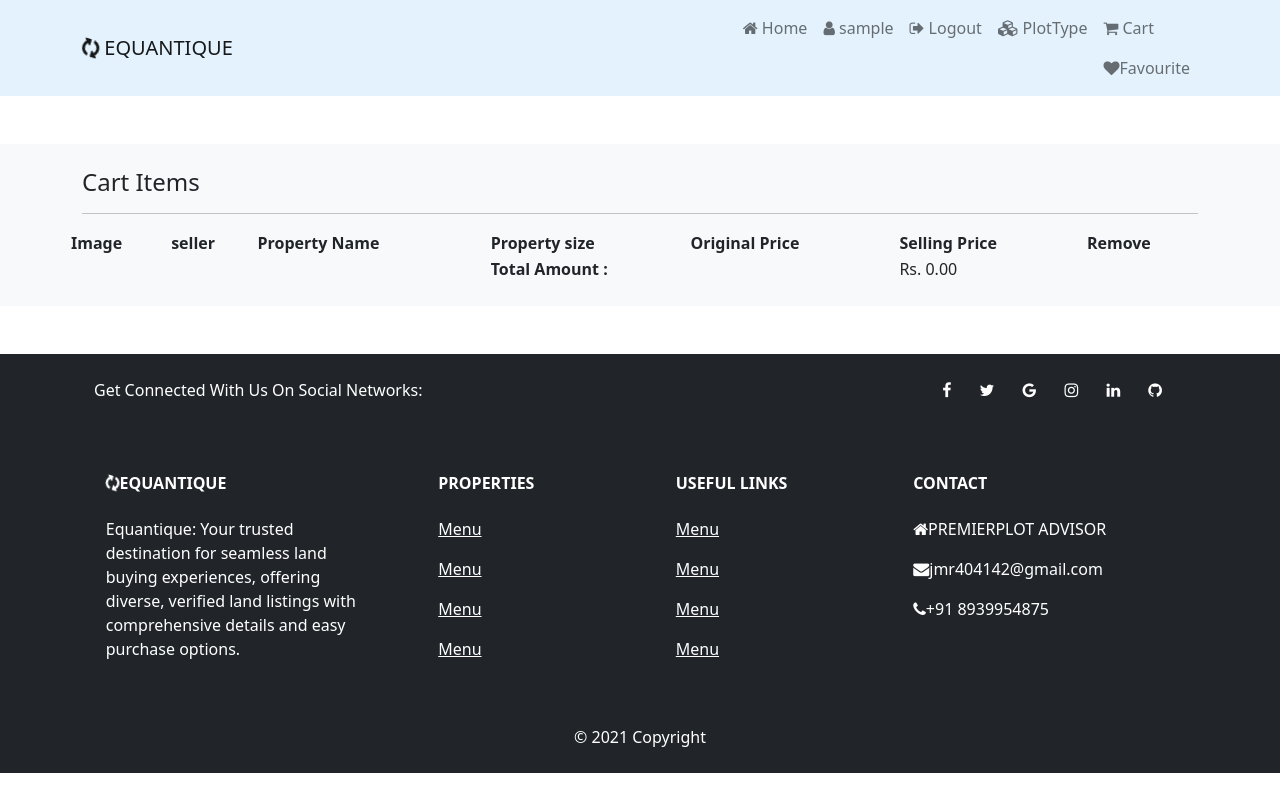
After one commit to RamyaMN28/Land_Repository_Analysis_Website, a Django app: page /cart in a window 1280 px wide. The commit adds this page. Run offline with Django 5.2, Linux system fonts and the light colour scheme; the visitor is signed in with stand-in values (Sample User, id 1); data that the repository does not hold is empty.

Commit message:
changes done

```diff
--- /dev/null
+++ b/shop/templates/shop/cart.html
@@ -0,0 +1,72 @@
+{% extends 'shop/layouts/main.html' %}
+{% block title %}
+    Registration | JMR
+{% endblock title %}
+{% block content %}
+   <section class="bg-light py-4 my-5">
+        <div class="container">
+            <div class="row">
+                <div class="col-12">
+                    <h4 class="mb-3">Cart Items</h4>
+                    <hr style="border-color: #b8bfc2;">
+
+                </div>
+
+
+                <table class="">
+                    <tr>
+                        <th>Image</th>
+                        <th>seller</th>
+                        <th>Property Name</th>
+                        <th>Property size</th>
+                        <th>Original Price</th>
+                        <th>Selling Price</th>
+
+                        <th>Remove</th>
+                    </tr>
+                    {% for item in cart %}
+                    <tr>
+                        <td><img src="{{item.property.image.url}}" height="75px" alt="{{item.property.name}}"></td>
+                        <td>{{item.property.seller}}</td>
+                        <td>{{item.property.name}}</td>
+                        <td>{{item.property.property_size | stringformat:'d'}}</td>
+                        <td>{{item.property.original_price | stringformat:'d'}}</td>
+                        <td>{{item.property.selling_price | stringformat:'d'}}</td>
+                        <td><a href="{% url 'remove_cart' item.id %}" onclick="return confirm('Are you sure you want to remove?')" class = "btn btn-danger btn-sm"><i class="fa fa-trash"></i>Remove</a></td>
+
+                    </tr>
+
+
+                {% endfor %}
+                <tr>
+                    <td></td>
+                    <td></td>
+                    <td></td>
+
+
+                    <td colspan="2" ><b>Total Amount : </b></td>
+                    <td id="net"></td>
+               </tr>
+            </table>
+            </div>
+        </div>
+    </section>
+    <script>
+
+       document.addEventListener("DOMContentLoaded", function () {
+            // Calculate and display total amount
+            calculateTotalAmount();
+        });
+        function calculateTotalAmount() {
+            // Get all selling prices
+            var sellingPrices = document.querySelectorAll('td:nth-child(6)');
+            // Calculate total amount
+            var totalAmount = 0;
+            sellingPrices.forEach(function (sellingPrice) {
+            totalAmount += parseFloat(sellingPrice.textContent.replace(',', '')); // Assuming the prices may have commas
+            });
+            // Display total amount
+            document.getElementById('net').textContent = 'Rs. ' + totalAmount.toFixed(2); // Assuming 2 decimal places
+        }
+    </script>
+{% endblock content %}
--- a/shop/templates/shop/inc/navbar.html
+++ b/shop/templates/shop/inc/navbar.html
@@ -28,7 +28,8 @@
             <a class="nav-link" href="{% url 'PlotType' %}"><i class="fa fa-cubes"></i> PlotType </a>
           </li>
           <li class="nav-item">
-            <a class="nav-link" href="#"><i class="fa fa-shopping-cart"></i> Cart </a>
+            <a class="nav-link" href="{% url 'cart' %}"><i class="fa fa-shopping-cart"></i> Cart </a>
+            <a class="nav-link" href="{% url 'favviewpage' %}"><i class="fa fa-heart"></i>Favourite</a>
           </li>
 
         </div>
--- a/shop/templates/shop/index.html
+++ b/shop/templates/shop/index.html
@@ -30,7 +30,7 @@
                         <h5 class="card-title text-primary">{{item.name}}</h5>
                         <p class="card-text">
                             <span class="float-start "><s>Rs.{{ item.original_price |  stringformat:'d'}}</s></span>
-                            <span class="float-end "><s>Rs.{{ item.selling_price |  stringformat:'d'}}</s></span>
+                            <span class="float-end ">Rs.{{ item.selling_price |  stringformat:'d'}}</span>
                         </p>
                     </div>
                     </a>
--- a/shop/templates/shop/properties/index.html
+++ b/shop/templates/shop/properties/index.html
@@ -22,8 +22,8 @@
                     <div class="card-body">
                         <h5 class="card-title text-primary">{{item.name}}</h5>
                         <p class="card-text">
-                            <span class="float-start "><s>Rs.{{ item.original_price |  stringformat:'d'}}</s></span>
-                            <span class="float-end "><s>Rs.{{ item.selling_price |  stringformat:'d'}}</s></span>
+                            <span class="float-start old_price"><s>Rs.{{ item.original_price |  stringformat:'d'}}</s></span>
+                            <span class="float-end new_price">Rs.{{ item.selling_price |  stringformat:'d'}}</span>
                         </p>
                     </div>
                     </a>
--- a/shop/urls.py
+++ b/shop/urls.py
@@ -5,8 +5,14 @@ urlpatterns=[
     path('register',views.register,name="register"),
     path('login',views.login_page,name="login"),
     path('logout',views.logout_page,name="logout"),
+    path('cart',views.cart_page,name="cart"),
+    path('fav',views.fav_page,name="fav"),
+    path('favviewpage',views.favviewpage,name="favviewpage"),
+    path('remove_cart/<str:cid>/',views.remove_cart,name="remove_cart"),
+    path('remove_fav/<str:fid>/',views.remove_fav,name="remove_fav"),
     path('PlotType',views.PlotType,name="PlotType"),
     path('PlotType/<str:name>/',views.PlotTypeviews,name="PlotTypeViews"),
     path('PlotDetails/<str:cname>/<str:pname>/',views.plot_details,name="plot_details"),
     path('addtocart',views.add_to_cart,name="addtocart"),
+
 ]
--- a/shop/views.py
+++ b/shop/views.py
@@ -12,24 +12,75 @@ def home(request):
     properties = Property.objects.filter(trending=1)
     return render(request,"shop/index.html",{"properties":properties})
 
+def favviewpage(request):
+    if request.user.is_authenticated:
+        fav=Favourite.objects.filter(user=request.user)
+        return render(request,"shop/fav.html",{"fav":fav})
+    else:
+        messages.warning(request,"Login to View Cart")
+        return redirect("/")
+
+def cart_page(request):
+    if request.user.is_authenticated:
+        cart=Cart.objects.filter(user=request.user)
+        return render(request,"shop/cart.html",{"cart":cart})
+    else:
+        messages.warning(request,"Login to View Cart")
+        return redirect("/")
+    if request.user.is_authenticated:
+        cart=Cart.objects.filter(user=request.user)
+        return render(request,"shop/cart.html",{"cart":cart})
+    else:
+        messages.warning(request,"Login to View Cart")
+        return redirect("/")
+
+def remove_cart(request,cid):
+    cartitem=Cart.objects.get(id=cid)
+    cartitem.delete()
+    return redirect("/cart")
+
+def remove_fav(request,fid):
+    item=Favourite.objects.get(id=fid)
+    item.delete()
+    return redirect("/favviewpage")
+
+def fav_page(request):
+    if request.headers.get('x-requested-with')=='XMLHttpRequest':
+        if request.user.is_authenticated:
+            data=json.load(request)
+            property_id=data['pid']
+            property_status=Property.objects.get(id=property_id)
+            if property_status:
+                if Favourite.objects.filter(user=request.user.id,property_id=property_id):
+                    return JsonResponse({'status':'Property Already in Favourite'},status=200)
+                else:
+                    Favourite.objects.create(user=request.user,property_id=property_id)
+                    return JsonResponse({'status':'Property Added to Favourite'},status=200)
+           # print(request.user.id)
+        else:
+            return JsonResponse({'status':'Login to Add Favourite'},status=200)
+    else:
+        return JsonResponse({'status':'Invalid Access'}, status=200)
+
 def add_to_cart(request):
     if request.headers.get('x-requested-with')=='XMLHttpRequest':
         if request.user.is_authenticated:
             data=json.load(request)
-            #print(data['product_qty'])
-
+            property_qty=1
             property_id=data['pid']
-            print(request.user.id)
+           # print(request.user.id)
             property_status=Property.objects.get(id=property_id)
             if property_status:
-                if Cart.objects.filter(user_id=request.client.id,property_id=property_id):
-                    return JsonResponse({'status':'Product Already in cart'},status=200)
+                if Cart.objects.filter(user=request.user.id,property_id=property_id):
+                    return JsonResponse({'status':'Property Already in cart'},status=200)
                 else:
-                    Cart.objects.create(user_id=request.client,property_id=property_id)
-                    return JsonResponse({'status':'Product Added to Cart success'},status=200)
+                    Cart.objects.create(user=request.user,property_id=property_id,property_qty=property_qty)
+                    return JsonResponse({'status':'Property Added to Cart success'},status=200)
+
+           # return JsonResponse({'status':'Added to Cart'},status=200)
 
         else:
-            #return redirect('login')
+
             return JsonResponse({'status':'Login to Add Cart'},status=200)
 
     else:
@@ -73,7 +124,7 @@ def PlotTypeviews(request,name):
         properties = Property.objects.filter(property_type__name=name)
         return render(request,"shop/properties/index.html",{"properties":properties,"property_name":name})
     else:
-        messages.warning(request,"No such PropertyType")
+        #messages.warning(request,"No such PropertyType")
         return redirect('PlotType')
 def plot_details(request,cname,pname):
     if(PropertyType.objects.filter(name=cname,status=0)):
```
Also changed, not shown: shop/models.py (+15 -6 lines), shop/templates/shop/fav.html (added, +39 -0 lines), shop/templates/shop/properties/plot_details.html (+30 -1 lines).
